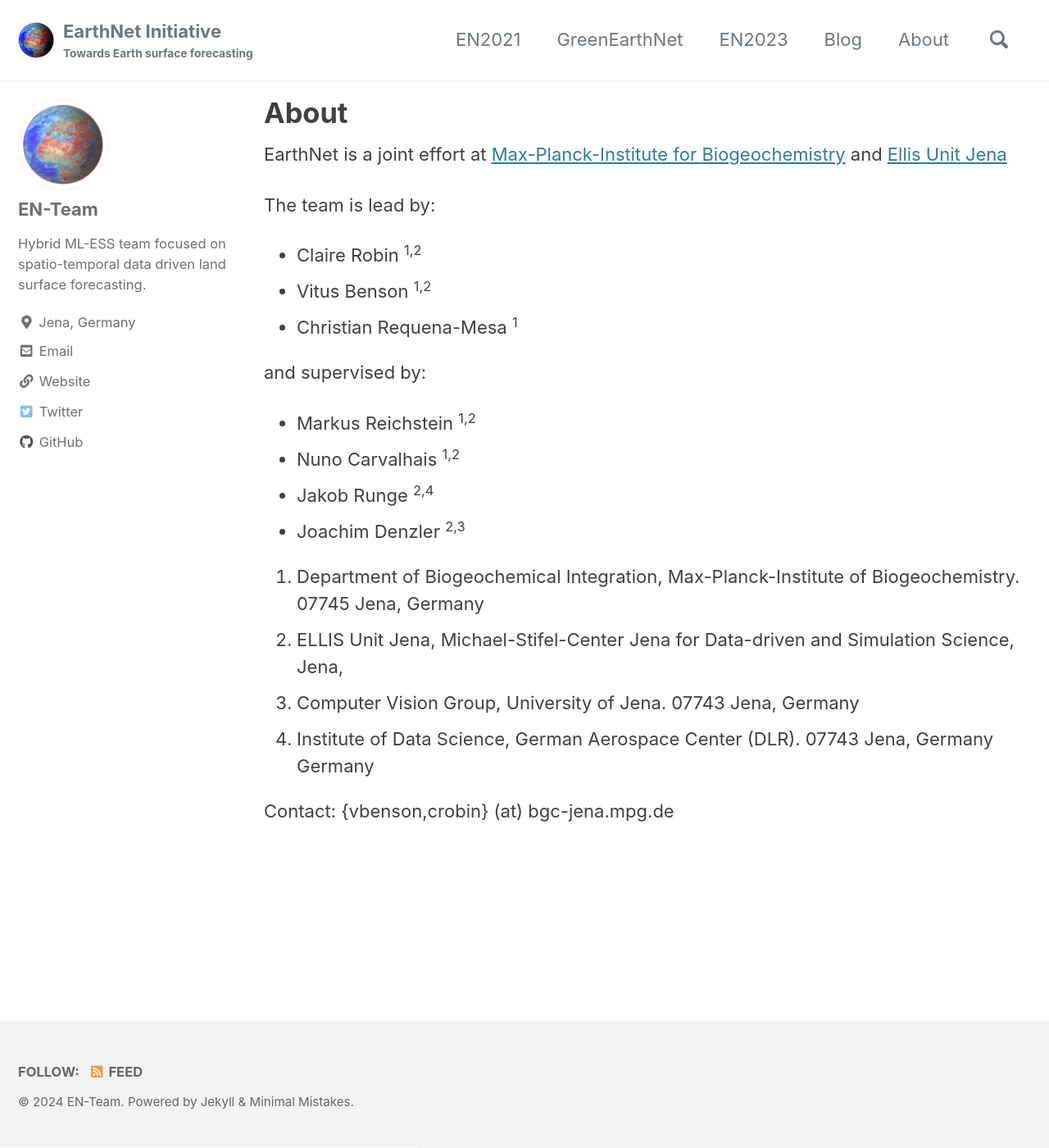
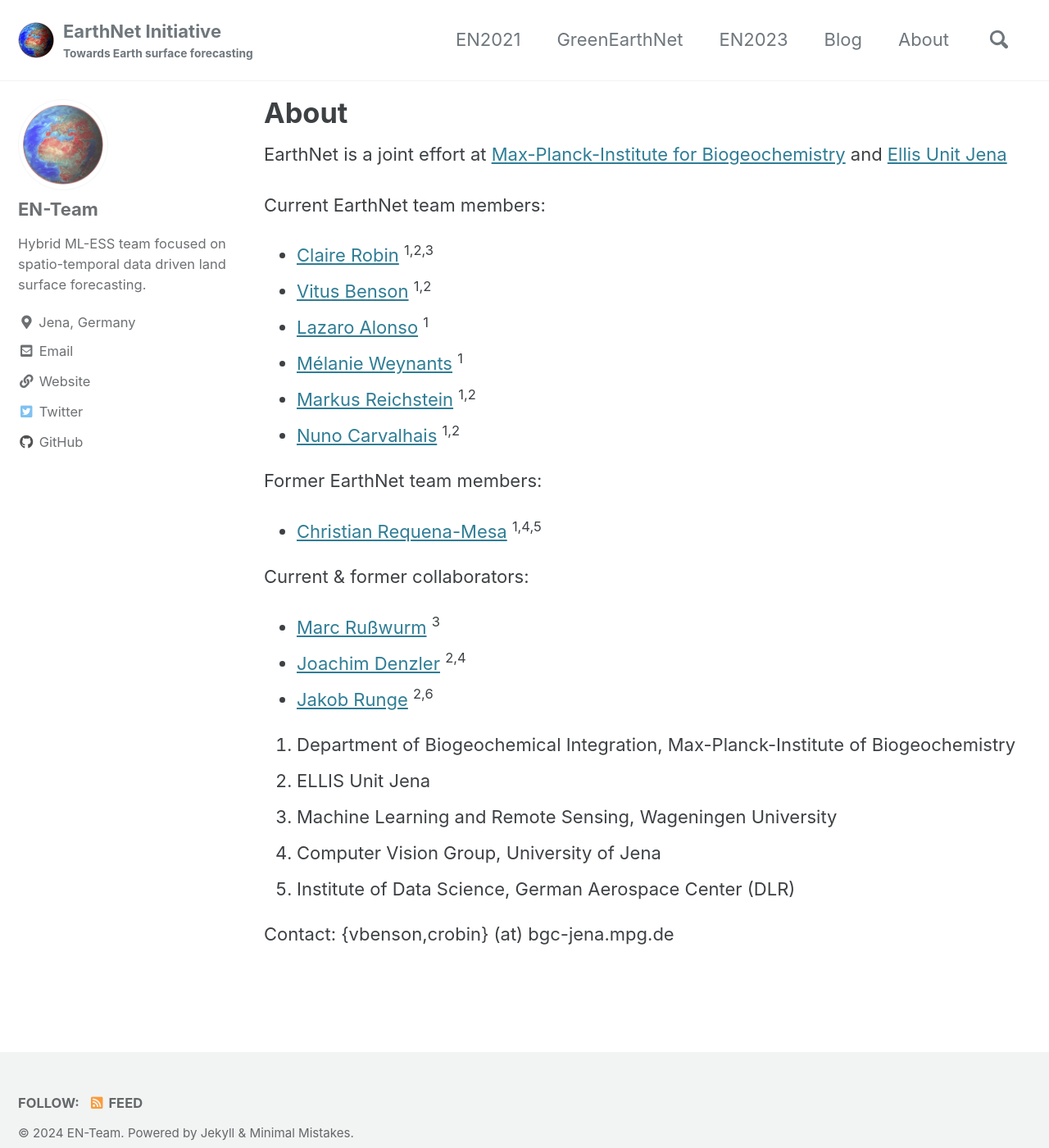
Before and after one commit to earthnet2021/earthnet-model-intercomparison-suite, a Jekyll site: the page built from docs/_pages/about.md, in a window 1280 px wide and 1400 px high. Shown: the whole window at 82% size. Built offline with Jekyll 4.4.1, drawn with Linux system fonts in a browser that asks for light colours; cached includes are drawn as plain includes.

```diff
--- a/docs/_pages/about.md
+++ b/docs/_pages/about.md
@@ -8,22 +8,27 @@ author_profile: true
 
 EarthNet is a joint effort at [Max-Planck-Institute for Biogeochemistry](https://www.bgc-jena.mpg.de/) and [Ellis Unit Jena](https://ellis-jena.ai/)
 
-The team is lead by:
-* Claire Robin <sup>1,2</sup>
-* Vitus Benson <sup>1,2</sup>
-* Christian Requena-Mesa <sup>1</sup>
+Current EarthNet team members:
+* [Claire Robin](https://www.bgc-jena.mpg.de/person/122552) <sup>1,2,3</sup>
+* [Vitus Benson](https://vitusbenson.github.io/) <sup>1,2</sup>
+* [Lazaro Alonso](https://lazarusa.github.io/) <sup>1</sup>
+* [Mélanie Weynants](https://www.bgc-jena.mpg.de/person/mweynants/4955530) <sup>1</sup>
+* [Markus Reichstein](https://www.bgc-jena.mpg.de/reichstein.html) <sup>1,2</sup>
+* [Nuno Carvalhais](https://www.bgc-jena.mpg.de/person/121289/4955530) <sup>1,2</sup>
 
-and supervised by:
-* Markus Reichstein <sup>1,2</sup>
-* Nuno Carvalhais <sup>1,2</sup>
-* Jakob Runge <sup>2,4</sup>
-* Joachim Denzler <sup>2,3</sup>
+Former EarthNet team members:
+* [Christian Requena-Mesa](https://scholar.google.com/citations?user=ukPmj_4AAAAJ&hl=en) <sup>1,4,5</sup>
 
-1. Department of Biogeochemical Integration, Max-Planck-Institute of Biogeochemistry. 07745 Jena, Germany
-2. ELLIS Unit Jena, Michael-Stifel-Center Jena for Data-driven and Simulation Science, Jena,
-3. Computer Vision Group, University of Jena. 07743 Jena, Germany
-4. Institute of Data Science, German Aerospace Center (DLR). 07743 Jena, Germany
-Germany
+Current & former collaborators:
+* [Marc Rußwurm](https://marcrusswurm.com/) <sup>3</sup>
+* [Joachim Denzler](https://inf-cv.uni-jena.de/home/group/denzler/) <sup>2,4</sup>
+* [Jakob Runge](https://www.jakob-runge.com/) <sup>2,6</sup>
+
+1. Department of Biogeochemical Integration, Max-Planck-Institute of Biogeochemistry
+2. ELLIS Unit Jena
+3. Machine Learning and Remote Sensing, Wageningen University
+4. Computer Vision Group, University of Jena
+5. Institute of Data Science, German Aerospace Center (DLR)
 
 Contact:
 {vbenson,crobin} (at) bgc-jena.mpg.de
```
Also changed, not shown: docs/_pages/en21x/license.md (+8 -8 lines), docs/home.md (+9 -9 lines).
